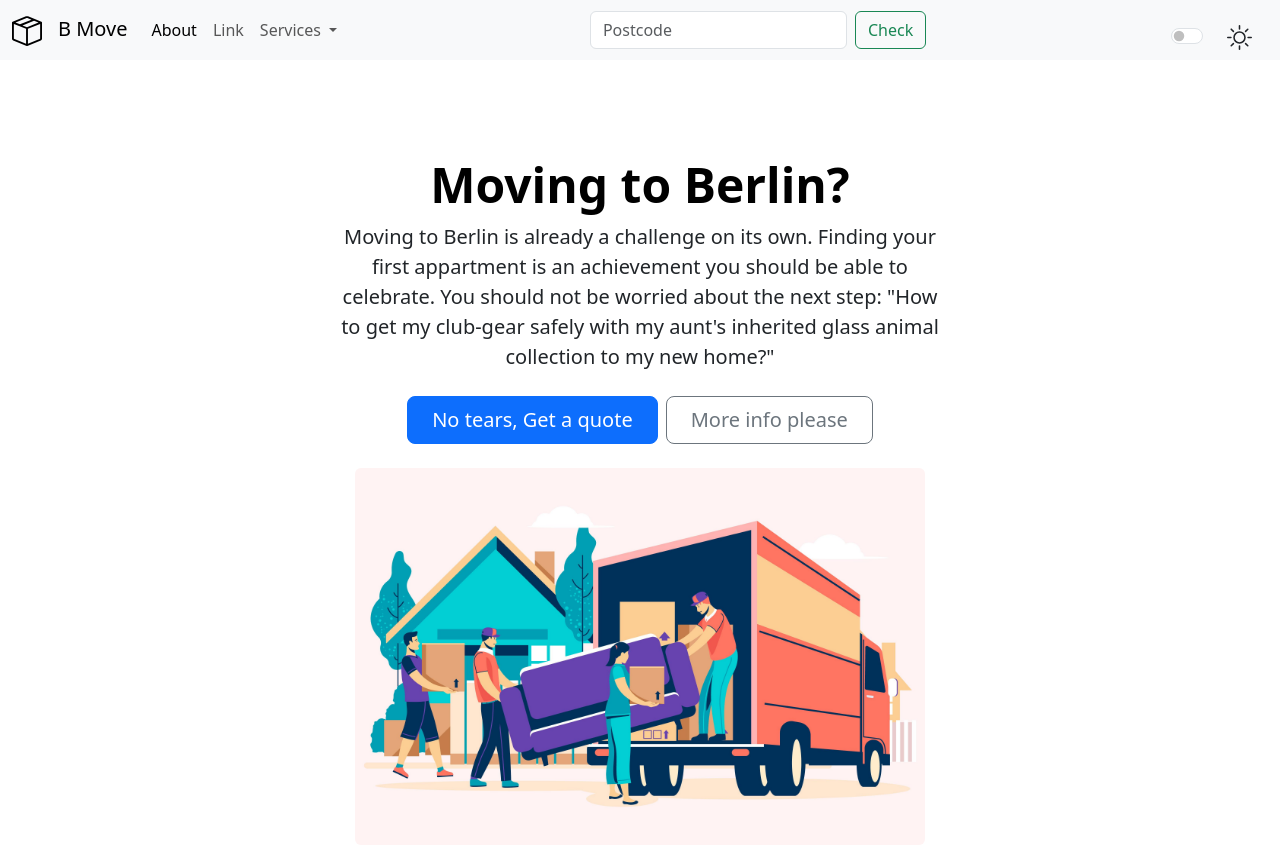
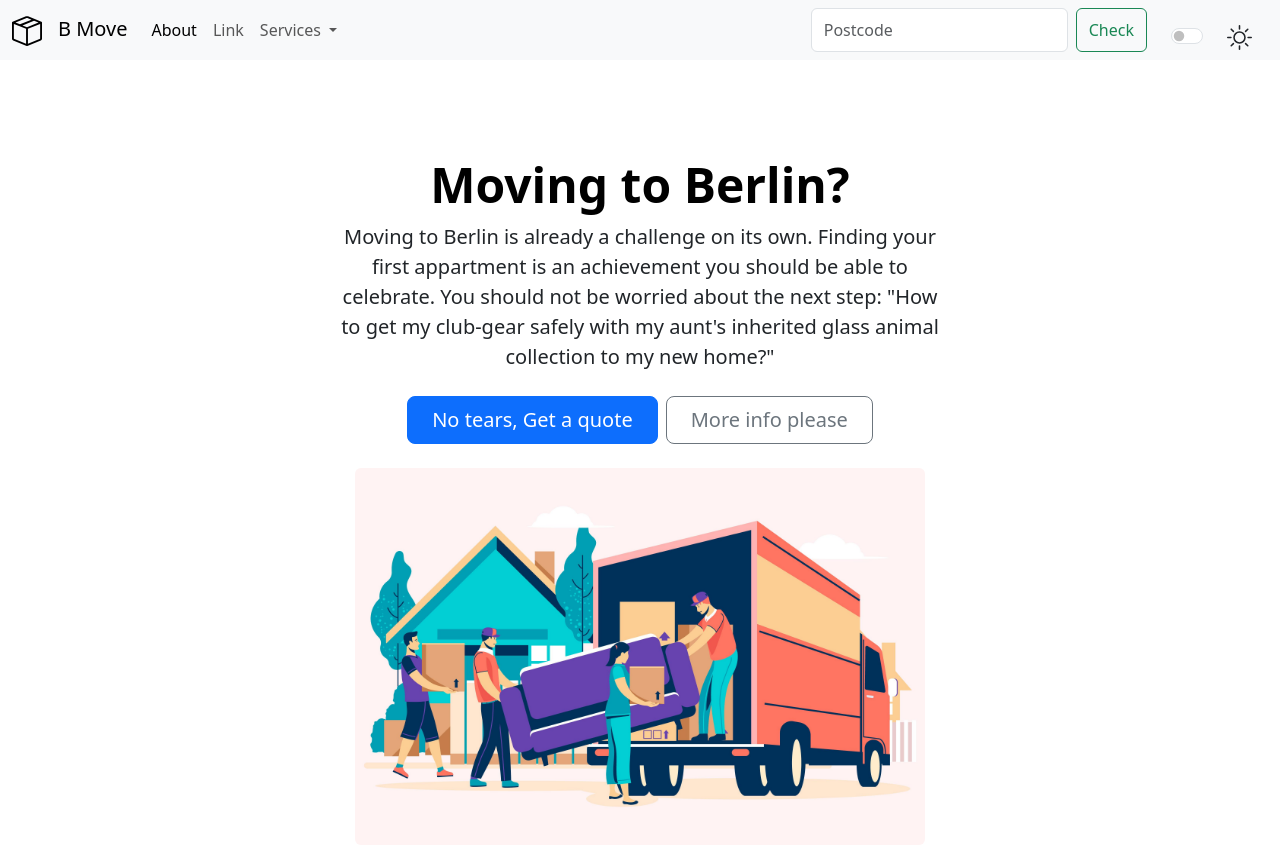
Before and after one commit to rohms/moving-berlin, a plain HTML site: page index.html in a window 1280 px wide. Shown: the top 848 px of the page. Drawn offline with nearby package versions, Linux system fonts and the light colour scheme.

Commit message:
adjusted navbar

```diff
--- a/index.html
+++ b/index.html
@@ -54,6 +54,7 @@
           </li>
 
         </ul>
+        <div class="d-flex justify-content-end gap-4">
           <form class="d-flex" role="search">
             <input class="form-control me-2" type="search" placeholder="Postcode" aria-label="Search">
             <button class="btn btn-outline-success" type="submit">Check</button>
@@ -74,6 +75,7 @@
               </svg>
             </label>
             <input class="form-check-input" type="checkbox" id="lightSwitch" />
+          </div>
         </div>
       </div>
     </div>
```
Lines whose indentation alone changed are shown as unchanged.
